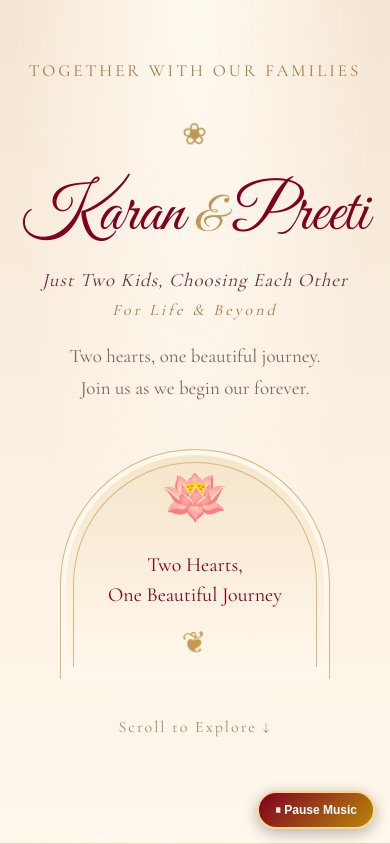
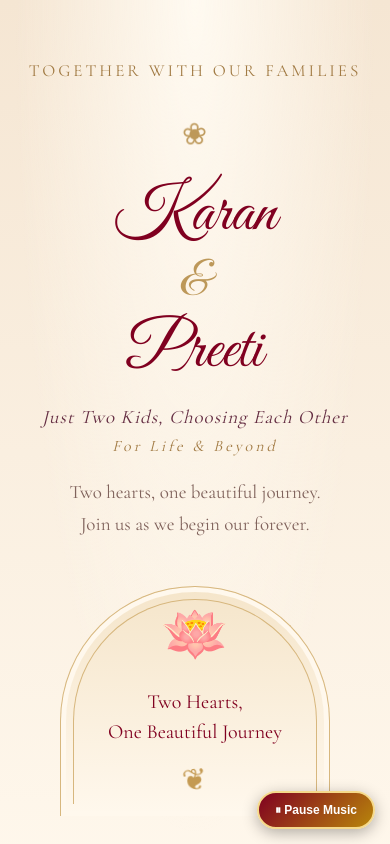
Before and after one commit to Surbhirawat5/Wedding-Invitation, a plain HTML site: page index.html in a window 390 px wide. Both pictures are taken after a click on the button "Tap to Open ✨". Shown: the top 844 px of the page. Drawn offline with nearby package versions, Linux system fonts and the light colour scheme.

Commit message:
Updated wedding invitation design

```diff
--- a/bhai.css
+++ b/bhai.css
@@ -2020,3 +2020,12 @@ body {
     font-weight: normal;
     color: var(--royal-wine);
 }
+
+
+
+@media (max-width: 600px) {
+    .hero .couple-names {
+        display: flex;
+        flex-direction: column;
+    }
+}
```
